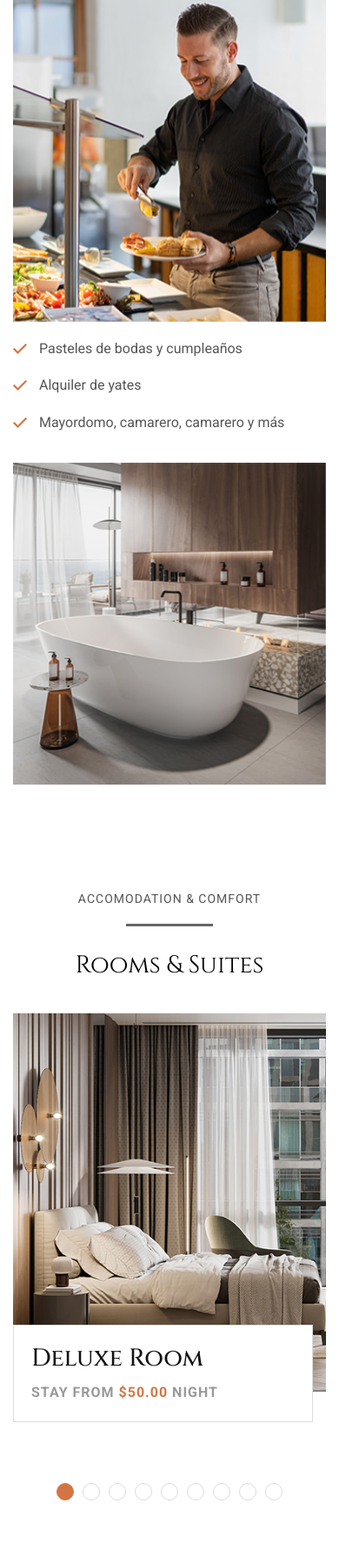
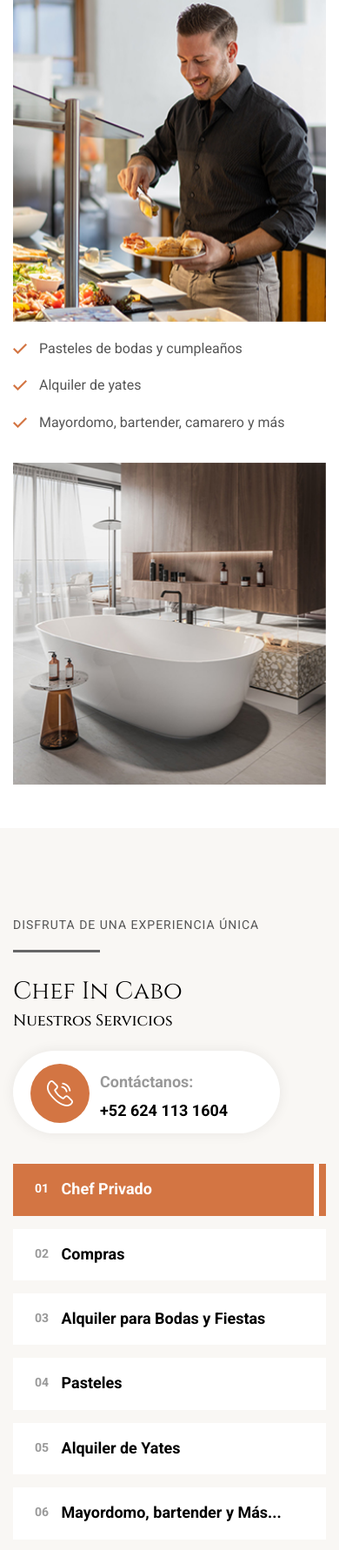
Before and after one commit to Ivonnemtz96/Chef, a PHP site: page / in a window 390 px wide. Shown: the part 3193-4975 px from the top of the page at 87% size. Run offline with PHP 8.4, Linux system fonts and the light colour scheme.

Commit message:
cambios de textos

```diff
--- a/includes/footer.php
+++ b/includes/footer.php
@@ -85,7 +85,7 @@
                 </div>
 
                 <!-- Footer Column -->
-                <div class="footer-column col-lg-4 col-md-12 col-sm-12">
+                <div hidden class="footer-column col-lg-4 col-md-12 col-sm-12">
                     <div class="footer-widget newsletter-widget">
                         <h5>Newsletter</h5>
                         <div class="text">
@@ -120,8 +120,8 @@
                 <!-- Column -->
                 <div class="column col-lg-6 col-md-12 col-sm-12">
                     <div class="copyright">
-                        &copy; 2022 All Rights Reserved. Design By
-                        <a href="https://themeforest.net/user/codeliono">codeliono</a>
+                        &copy; 2023 Chef In Cabo. Todos los derecehos reservados. Diseñado por
+                        <a href="https://bananagroup.mx">Banana Group Marketing</a>
                     </div>
                 </div>
                 <!-- Column -->
--- a/modules/index.php
+++ b/modules/index.php
@@ -278,7 +279,7 @@
                             <ul class="check-list">
                                 <li>Pasteles de bodas y cumpleaños</li>
                                 <li>Alquiler de yates</li>
-                                <li>Mayordomo, camarero, camarero y más</li>
+                                <li>Mayordomo, bartender, camarero y más</li>
                             </ul>
                             <div class="image wow fadeInRight" data-wow-delay="0ms" data-wow-duration="1500ms">
                                 <img src="images/resource/hotel-4.jpg" alt="" />
@@ -293,7 +294,7 @@
 <!-- End Hospitality Section -->
 
 <!-- Accomodation Section -->
-<section class="accomodation-section">
+<section hidden class="accomodation-section">
     <div class="auto-container">
         <!-- Sec Title -->
         <div class="sec-title centered">
@@ -618,18 +619,20 @@
         <div class="sec-title">
             <div class="d-flex justify-content-between align-items-center flex-wrap">
                 <div>
-                    <div class="title alternate">Explore the Highlights</div>
+                    <div class="title alternate">Disfruta de una Experiencia Única </div>
                     <h2>
-                        hotel and natural <br />
-                        resources
+                        Chef In Cabo <br />
                     </h2>
+                    <h6>Nuestros Servicios</h6>
                 </div>
                 <!-- Phone Box -->
                 <div class="phone-box">
                     <div class="box-inner">
                         <span class="icon flaticon-telephone"></span>
-                        Help Line: <br />
-                        <a href="tel:+44-1298-123-987">+44 1298 123 987</a>
+                        Contáctanos: <br />
+                        <a target="_blank"
+                            href="https://api.whatsapp.com/send/?phone=5216241131604&text&type=phone_number&app_absent=0">+52
+                            624 113 1604</a>
                     </div>
                 </div>
             </div>
@@ -642,19 +645,22 @@
                 <!-- Tab Btns -->
                 <ul class="tab-btns tab-buttons clearfix">
                     <li data-tab="#prod-spa" class="tab-btn active-btn">
-                        <span>01</span> Health Spa
+                        <span>01</span> Chef Privado
                     </li>
                     <li data-tab="#prod-rooms" class="tab-btn">
-                        <span>02</span> Modern Rooms
+                        <span>02</span> Compras
                     </li>
                     <li data-tab="#prod-cuisine" class="tab-btn">
-                        <span>03</span> Cuisine
+                        <span>03</span> Alquiler para Bodas y Fiestas
                     </li>
                     <li data-tab="#prod-meeting" class="tab-btn">
-                        <span>04</span> Meetings & Incentives
+                        <span>04</span> Pasteles
                     </li>
                     <li data-tab="#prod-destination" class="tab-btn">
-                        <span>05</span> Destination
+                        <span>05</span> Alquiler de Yates
+                    </li>
+                    <li data-tab="#more" class="tab-btn">
+                        <span>06</span> Mayordomo, bartender y Más...
                     </li>
                 </ul>
 
@@ -667,20 +673,17 @@
                             <div class="content">
                                 <div class="number">01</div>
                                 <h4>
-                                    <a href="#">Exceptionally elegant meeting rooms</a>
-                                </h4>
-                                <ul class="list">
-                                    <li>
-                                        7 meeting rooms in total, including <br />
-                                        a boardroom
-                                    </li>
-                                    <li>
-                                        An experienced meetings and <br />
-                                        events team
-                                    </li>
-                                    <li>Flexible meeting space options</li>
-                                </ul>
-                                <a class="more" href="#">Accommodation</a>
+                                    <a href="#">Chef Privado</a>
+                                    <p style="color: #fff; font-size: .8rem;">
+                                        Siempre me esfuerzo por crear una experiencia gastronómica individualizada que
+                                        sea refinada e inesperada a la vez para que mis clientes la disfruten con sus
+                                        invitados. En constante evolución y cambio, mi cocina está inspirada en mis
+                                        continuos viajes, así como por mis raíces mexicanas nativas y la formación
+                                        tradicional italiana, asiática y francesa. Mi cocina destaca lo mejor de los
+                                        productos locales de temporada de Los Cabos, con gran énfasis en las técnicas
+                                        adecuadas, sabores audaces y delicadeza.
+                                    </p>
+                                    <a class="more" href="#">Accommodation</a>
                             </div>
                         </div>
                     </div>
@@ -692,19 +695,19 @@
                             <div class="content">
                                 <div class="number">02</div>
                                 <h4>
-                                    <a href="#">Exceptionally elegant meeting rooms</a>
+                                    <a href="#">Compras de Comestibles</a>
                                 </h4>
-                                <ul class="list">
-                                    <li>
-                                        7 meeting rooms in total, including <br />
-                                        a boardroom
-                                    </li>
-                                    <li>
-                                        An experienced meetings and <br />
-                                        events team
-                                    </li>
-                                    <li>Flexible meeting space options</li>
-                                </ul>
+                                <p style="color: #fff; font-size: .8rem;">
+                                    Sería agradable llegar a su villa en Cabo después de viajar y encontrar la cocina ya
+                                    abastecida con su elección de comestibles. <br>
+
+                                    Obtenga sus comestibles entregados por los profesionales y no pierda ni un minuto de
+                                    su
+                                    tiempo de vacaciones. Usted está en buenas manos con el servicio de entrega de
+                                    Jobeal
+                                    Catering.
+                                </p>
+
                                 <a class="more" href="#">Accommodation</a>
                             </div>
                         </div>
@@ -717,19 +720,15 @@
                             <div class="content">
                                 <div class="number">03</div>
                                 <h4>
-                                    <a href="#">Exceptionally elegant meeting rooms</a>
+                                    <a href="#">Alquiler para bodas y fiestas</a>
                                 </h4>
-                                <ul class="list">
-                                    <li>
-                                        7 meeting rooms in total, including <br />
-                                        a boardroom
-                                    </li>
-                                    <li>
-                                        An experienced meetings and <br />
-                                        events team
-                                    </li>
-                                    <li>Flexible meeting space options</li>
-                                </ul>
+                                <p style="color: #fff; font-size: .8rem;">
+                                    Creando bodas y eventos inolvidables a través de inspiraciones y no sólo inventario.
+                                    Con
+                                    una amplia colección de alquileres y diseños florales para completar la experiencia
+                                    de
+                                    su evento.
+                                </p>
                                 <a class="more" href="#">Accommodation</a>
                             </div>
                         </div>
@@ -742,19 +741,18 @@
                             <div class="content">
                                 <div class="number">04</div>
                                 <h4>
-                                    <a href="#">Exceptionally elegant meeting rooms</a>
+                                    <a href="#">Pasteles de boda y cumpleaños</a>
                                 </h4>
-                                <ul class="list">
-                                    <li>
-                                        7 meeting rooms in total, including <br />
-                                        a boardroom
-                                    </li>
-                                    <li>
-                                        An experienced meetings and <br />
-                                        events team
-                                    </li>
-                                    <li>Flexible meeting space options</li>
-                                </ul>
+                                <p style="color: #fff; font-size: .8rem;">
+                                    Siempre me esfuerzo por crear una experiencia gastronómica individualizada que sea
+                                    refinada e inesperada a la vez para que mis clientes la disfruten con sus invitados.
+                                    En constante evolución y cambio, mi cocina está inspirada en mis continuos viajes,
+                                    así como por mis raíces mexicanas nativas y la formación tradicional italiana,
+                                    asiática y francesa. <br>
+
+                                    Mi cocina destaca lo mejor de los productos locales de temporada de Los Cabos, con
+                                    gran énfasis en las técnicas adecuadas, sabores audaces y delicadeza.
+                                </p>
                                 <a class="more" href="#">Accommodation</a>
                             </div>
                         </div>
@@ -767,23 +765,50 @@
                             <div class="content">
                                 <div class="number">05</div>
                                 <h4>
-                                    <a href="#">Exceptionally elegant meeting rooms</a>
+                                    <a href="#">Alquiler de Yates</a>
                                 </h4>
-                                <ul class="list">
-                                    <li>
-                                        7 meeting rooms in total, including <br />
-                                        a boardroom
-                                    </li>
-                                    <li>
-                                        An experienced meetings and <br />
-                                        events team
-                                    </li>
-                                    <li>Flexible meeting space options</li>
-                                </ul>
+                                <p style="color: #fff; font-size: .8rem;">
+                                    Nuestros servicios Premium están dirigidos a todos aquellos que aman el estilo de
+                                    vida de los yates y desean deleitarse en las extraordinarias aguas de Los Cabos.
+                                    Ofrecemos una excelente calidad de productos y atención al cliente para nuestros
+                                    clientes exclusivos; ya sea para un crucero casual, bodas, fiestas o eventos
+                                    corporativos.
+                                    <br>
+                                    Oferta de Verano:
+                                    8 Invitados <br>
+                                    3 horas de paseo <br>
+                                    1 Chef Cocinando a bordo <br>
+                                    Todo lo que puedas beber <br>
+                                    $900 US <br>
+                                    <b> Los impuestos no están incluidos</b>
+                                </p>
                                 <a class="more" href="#">Accommodation</a>
                             </div>
                         </div>
                     </div>
+
+
+                    <!-- Tab -->
+                    <div class="tab" id="more">
+                        <div class="content-box" style="background-image: url(images/resource/hotel-5.jpg)">
+                            <!-- Content -->
+                            <div class="content">
+                                <div class="number">06</div>
+                                <h4>
+                                    <a href="#"> Mayordomo, bartender y Más... </a>
+                                </h4>
+                                <p style="color: #fff; font-size: .8rem;">
+                                    Descubre la excelencia en cada detalle con nuestro exclusivo servicio de eventos.
+                                    Mayordomos, meseros, bartenders y más, dedicados a hacer tu ocasión inolvidable.
+                                    Profesionalismo y pasión en cada momento. Confía en nosotros para crear recuerdos
+                                    memorables.
+                                </p>
+                                <a class="more" href="#">Accommodation</a>
+                            </div>
+                        </div>
+                    </div>
+
+
                 </div>
             </div>
         </div>
@@ -973,10 +1043,10 @@
                 <div class="inner-column">
                     <!-- Sec Title / Light -->
                     <div class="sec-title light">
-                        <div class="title">testimonial</div>
+                        <div class="title">Opiniones</div>
                         <h2>
-                            Client’s <br />
-                            Reviews!
+                            ¿Qué Dicen <br />
+                            Nuestros Clientes?
                         </h2>
                     </div>
                     <div class="icon">
```
Also changed, not shown: other parts of modules/index.php (+60 -14 lines).
